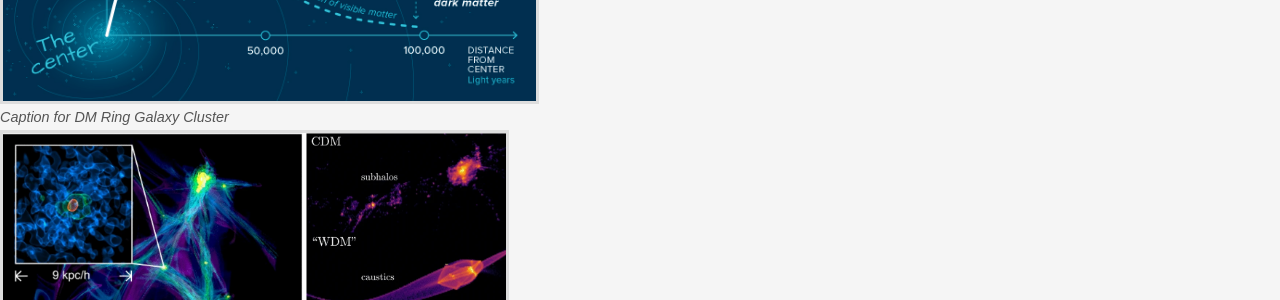
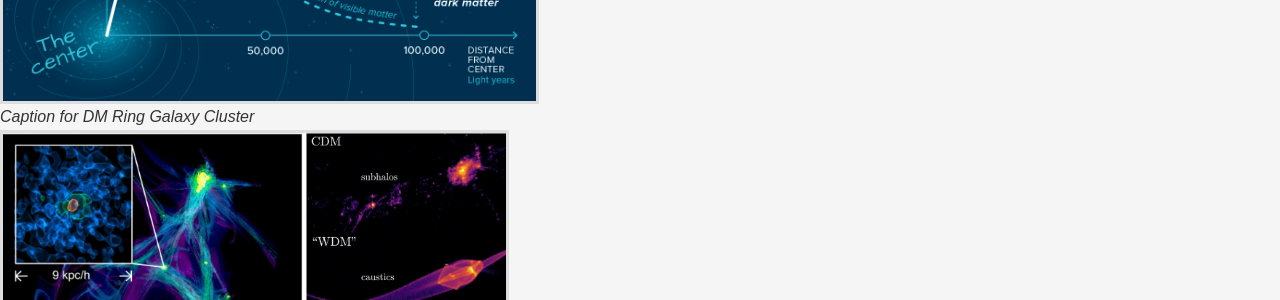
Before and after one commit to matc-thaher/website, a Jekyll site: the page built from research.md, in a window 1280 px wide. Shown: the part 543-843 px from the top of the page. Built offline with Jekyll 4.4.1, drawn with Linux system fonts in a browser that asks for light colours.

Commit message:
Update research.md

```diff
--- a/research.md
+++ b/research.md
@@ -11,7 +11,7 @@ My primary research area involves investigating the properties and interactions
 ## Dark Matter
 
 ![Dark Matter existence graph](/assets/Images/DM_existence.jpg){: .custom-image3}
-<span class="custom-caption">*Caption for DM Ring Galaxy Cluster*</span>
+*Caption for DM Ring Galaxy Cluster*
 ![Dark Matter simulation](/assets/Images/DM_simulation.webp){: .custom-image3}
 *Proof of Dark Matter (this image is taken from [Argonne National Laboratory website](https://www.anl.gov/science-101/dark-matter-and-dark-energy))*
 *Dark Matter Simulation based ofn different Dark Matter Theory ( this image is taken from [a paper](https://link.springer.com/article/10.1007/s41115-021-00013-z))*
```
